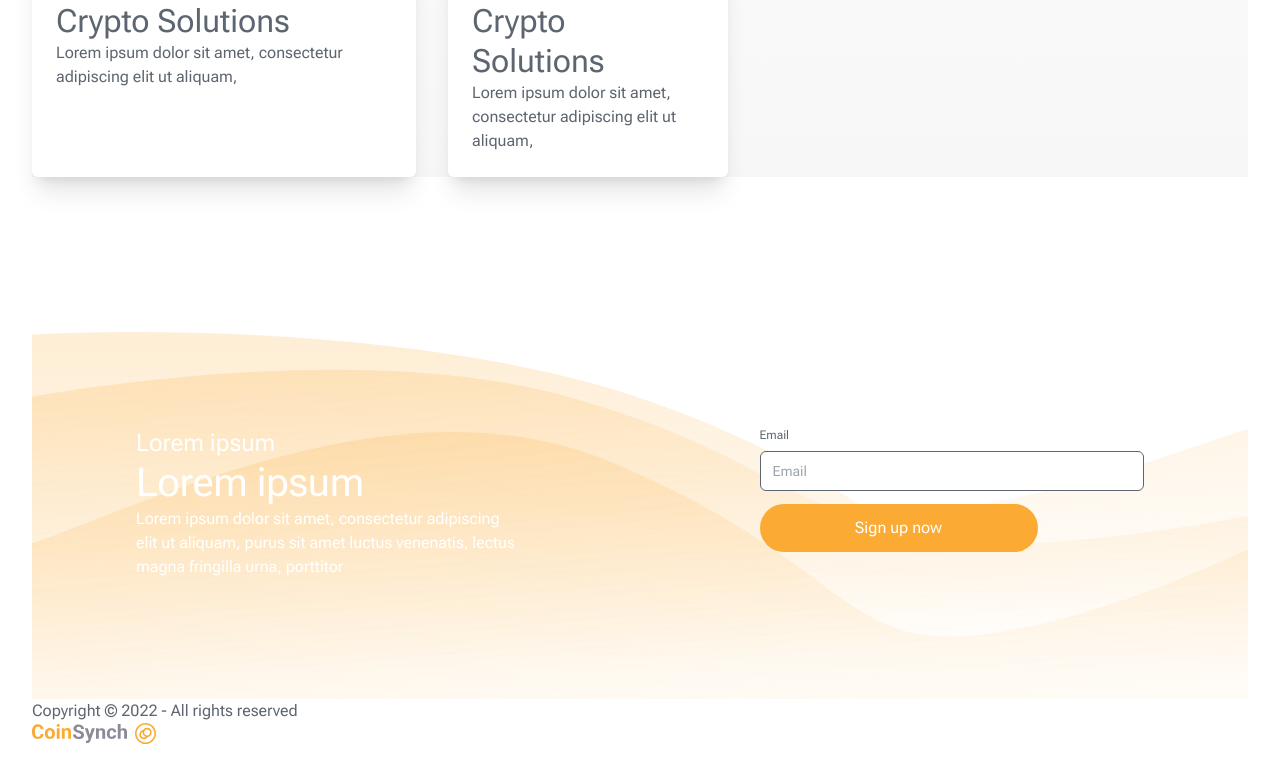
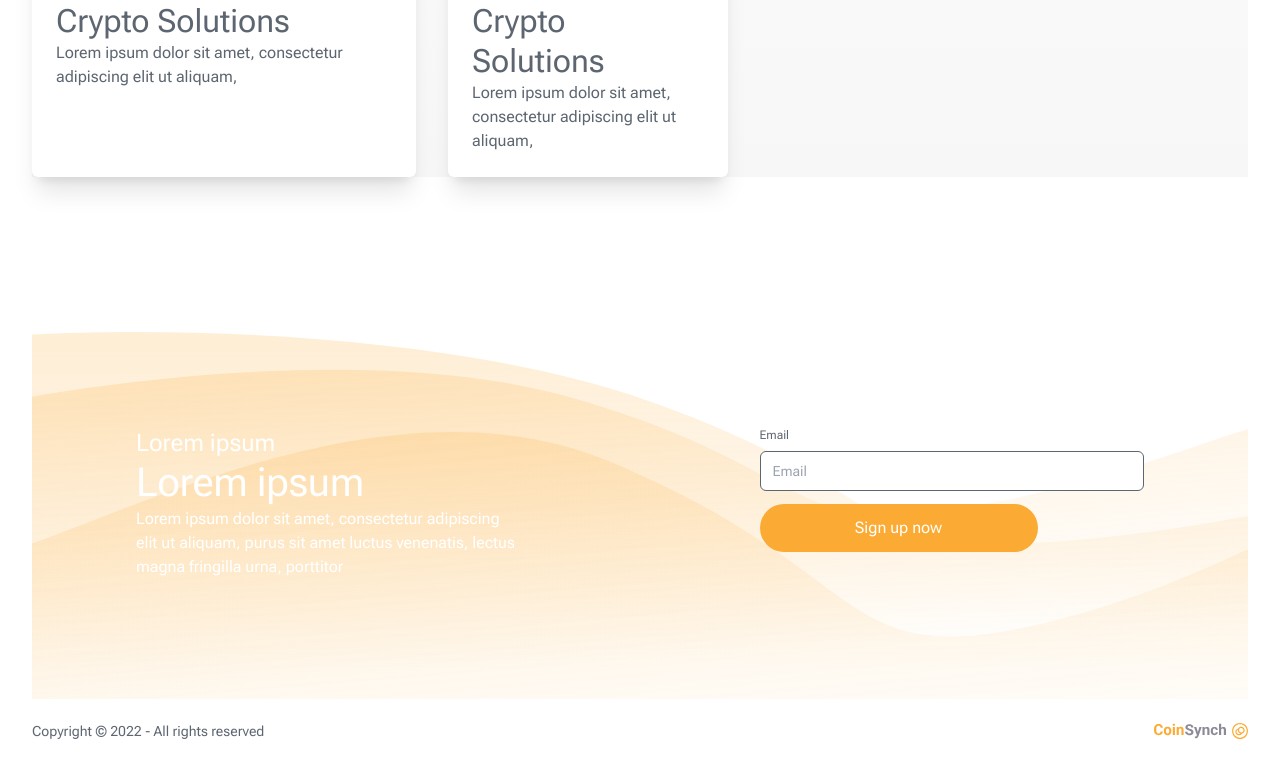
Before and after one commit to brunosllz/coin-synch, a Next.js app: page / in a window 1280 px wide. Shown: the part 1459-2222 px from the top of the page. Built offline with nearby package versions, Linux system fonts and the light colour scheme.

Commit message:
styles: added footer section styles

```diff
--- a/src/app/page.tsx
+++ b/src/app/page.tsx
@@ -193,8 +193,12 @@ export default function Home() {
         </div>
       </SectionContainer>
       <SectionContainer>
-        <span>Copyright © 2022 - All rights reserved</span>
-        <Image src={logo} alt="" />
+        <div className="flex items-center justify-between py-6">
+          <span className="text-sm leading-[1rem]">
+            Copyright © 2022 - All rights reserved
+          </span>
+          <Image src={logo} alt="" width={94} height={16} />
+        </div>
       </SectionContainer>
     </main>
   )
```
